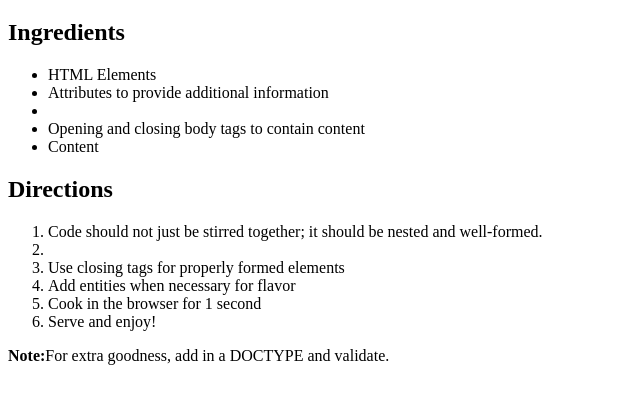
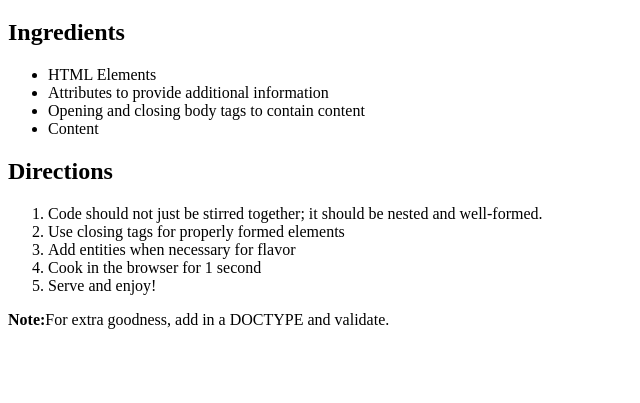
Before and after one commit to WSDrees/dws1, a plain HTML site: page recipe_fix.html in a window 1280 px wide. Shown: the part 61-464 px from the top of the page, without its empty margins (0-640 px from the left). Drawn offline with Linux system fonts and the light colour scheme.

Commit message:
recipe_fix
Close tags

```diff
--- a/recipe_fix.html
+++ b/recipe_fix.html
@@ -7,13 +7,13 @@
 		<h2>Ingredients</h2>
 	<ul>
 		<li>HTML Elements</li>
-		<li>Attributes to provide additional information<li>
+		<li>Attributes to provide additional information</li>
 		<li>Opening and closing body tags to contain content</li>
 		<li>Content</li>
 	</ul>
 		<h2>Directions</h2>
 		<ol>
-			<li>Code should not just be stirred together; it should be nested and well-formed.<li>
+			<li>Code should not just be stirred together; it should be nested and well-formed.</li>
 			<li>Use closing tags for properly formed elements</li>
 			<li>Add entities when necessary for flavor</li>
 			<li>Cook in the browser for 1 second</li>
```
